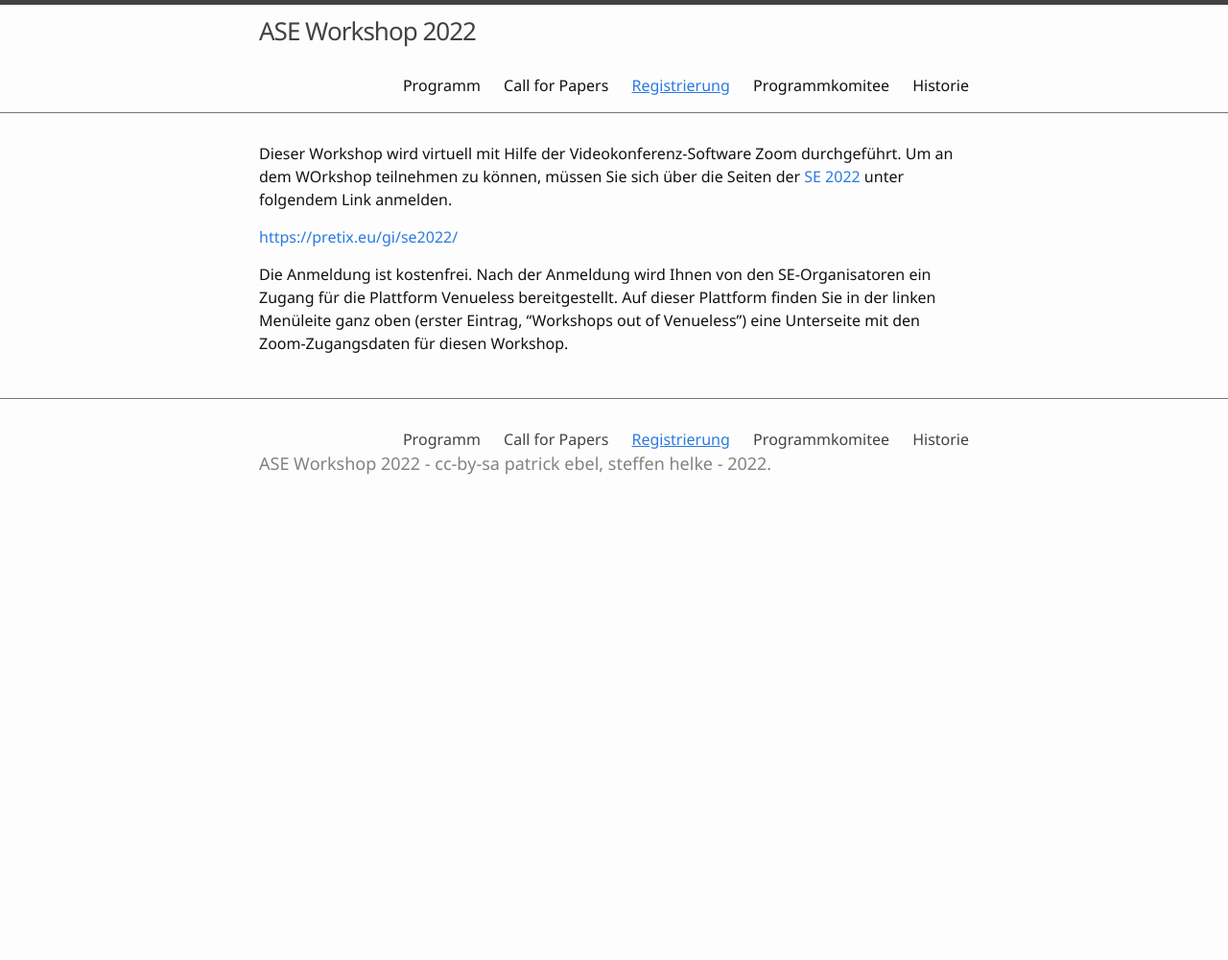
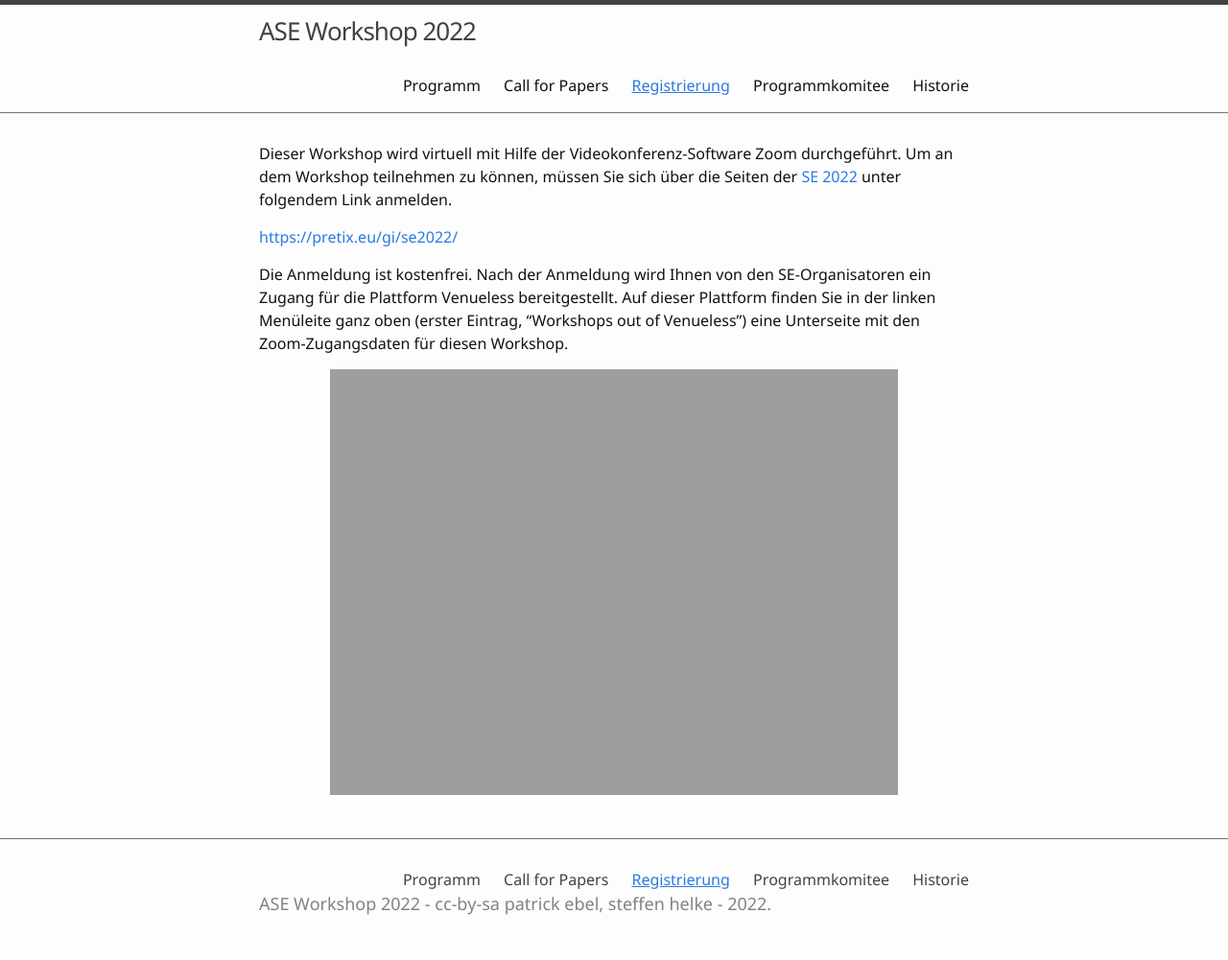
Before and after one commit to ASE-Workshop/2022, a Jekyll site: the page built from 1-registrierung.md, in a window 1280 px wide. Shown: the whole page at 96% size. Built offline with Jekyll 4.4.1, drawn with Linux system fonts in a browser that asks for light colours; before the commit the page ends 900 px from its top, so only the background shows below that.

Commit message:
Update 1-registrierung.md

```diff
--- a/1-registrierung.md
+++ b/1-registrierung.md
@@ -3,8 +3,10 @@ title: Registrierung
 nav: true
 ---
 
-Dieser Workshop wird virtuell mit Hilfe der Videokonferenz-Software Zoom durchgeführt. Um an dem WOrkshop teilnehmen zu können, müssen Sie sich über die Seiten der [SE 2022](https://www.se-2022.de/) unter folgendem Link anmelden.
+Dieser Workshop wird virtuell mit Hilfe der Videokonferenz-Software Zoom durchgeführt. Um an dem Workshop teilnehmen zu können, müssen Sie sich über die Seiten der [SE 2022](https://www.se-2022.de/) unter folgendem Link anmelden.
 
 [https://pretix.eu/gi/se2022/](https://pretix.eu/gi/se2022/)
 
 Die Anmeldung ist kostenfrei. Nach der Anmeldung wird Ihnen von den SE-Organisatoren ein Zugang für die Plattform Venueless bereitgestellt. Auf dieser Plattform finden Sie in der linken Menüleite ganz oben (erster Eintrag, "Workshops out of Venueless") eine Unterseite mit den Zoom-Zugangsdaten für diesen Workshop.
+
+{% include figure.html img="anmeldung.png" alt="registration" width="80%" %}
```
